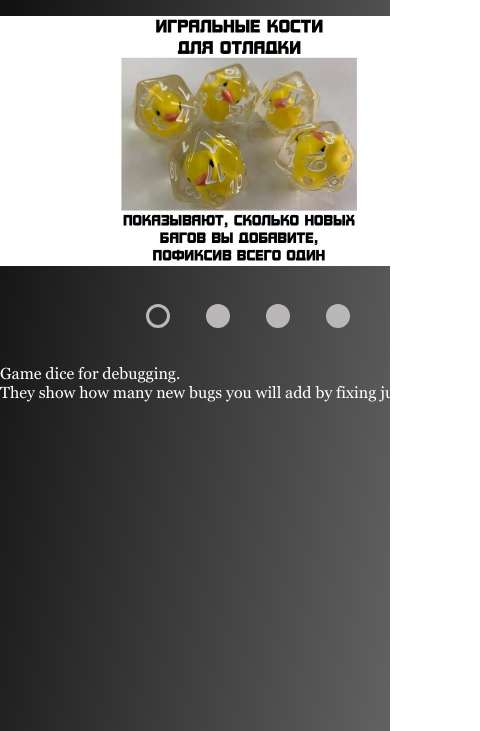
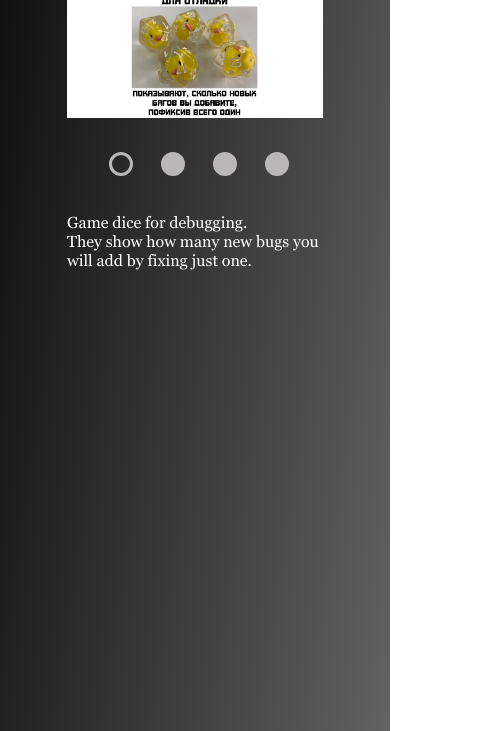
Before and after one commit to rrroeva/cssMemSlider, a plain HTML site: page cssMemSlider/index.html in a window 390 px wide. Shown: the part 113-844 px from the top of the page, 480 px wide, since content can reach past the window. Drawn offline with Linux system fonts and the light colour scheme.

Commit message:
feat: add responsive design (Mon, May 16, 2022 19:36:45 PM)

```diff
--- a/cssMemSlider/assets/styles/style.css
+++ b/cssMemSlider/assets/styles/style.css
@@ -1,7 +1,7 @@
 body {
     margin: 0;
     padding: 0;
-    overflow: hidden;
+
     font-family: Georgia;
 }
 
@@ -13,6 +13,7 @@ body {
 .format {
     width: 60rem;
     margin: 0 auto;
+    overflow: hidden;
 }
 
 .grid {
@@ -66,6 +67,10 @@ p {
     width: 60rem;
 }
 
+.subtitle {
+    width: 40rem;
+}
+
 .slide {
     visibility: hidden;
     width: 0%;
@@ -117,6 +122,33 @@ p {
     width: 100%;
 }
 
+@media (max-width: 960px) {
+    .format {
+        width: 30rem;
+    }
+
+    .grid {
+        grid-template-columns: 10rem 5rem 15rem;
+        grid-template-rows: auto 17rem auto auto;
+    }
+
+    .slider {
+        width: 30rem;
+    }
+
+    .subtitle {
+        width: 15rem;
+    }
+
+    img {
+        width: 30rem;
+    }
+
+    .controls label {
+        margin: 0.5rem 0 0 0.5rem;
+    }
+}
+
 @media (max-width: 512px) {
     .format {
         width: 30rem;
@@ -135,6 +167,10 @@ p {
         width: 30rem;
     }
 
+    .subtitle {
+        width: 30rem;
+    }
+
     .controls {
         text-align: center;
     }
@@ -147,6 +183,32 @@ p {
         width: 30rem;
     }
 }
+@media (max-width: 480px) {
+    .format {
+        width: 16rem;
+    }
+
+    .grid {
+        grid-template-rows: auto 10rem auto auto;
+        grid-template-columns: 16rem;
+    }
+
+    .slider {
+        width: 16rem;
+    }
+
+    .subtitle {
+        width: 16rem;
+    }
+
+    img {
+        width: 16rem;
+    }
+
+    h1 {
+        font-size: 1.5rem;
+    }
+}
 
 @font-face {
     font-family: "Georgia";
```
